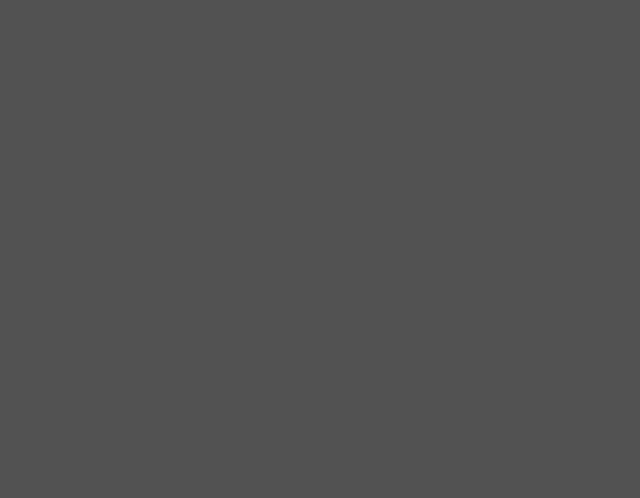
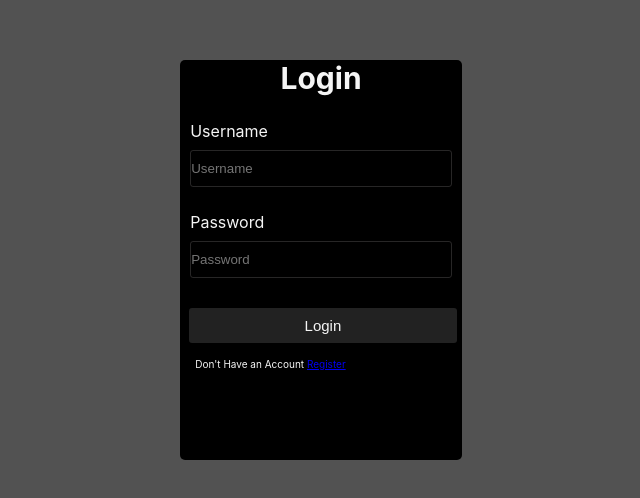
Before and after one commit to AyushK1798/tasks-daily, a React (Create React App) app: page /Login in a window 1280 px wide. Shown: the part 120-618 px from the top of the page, without its empty margins (319-959 px from the left). Built offline with nearby package versions, Linux system fonts and the light colour scheme.

Commit message:
Added Formik and Yup in Forms

```diff
--- a/package.json
+++ b/package.json
@@ -6,12 +6,14 @@
     "@testing-library/jest-dom": "^5.16.5",
     "@testing-library/react": "^13.4.0",
     "@testing-library/user-event": "^13.5.0",
+    "formik": "^2.2.9",
     "react": "^18.2.0",
     "react-dom": "^18.2.0",
     "react-router-dom": "^6.8.2",
     "react-scripts": "5.0.1",
     "styled-components": "^5.3.6",
-    "web-vitals": "^2.1.4"
+    "web-vitals": "^2.1.4",
+    "yup": "^1.0.2"
   },
   "scripts": {
     "start": "react-scripts start",
--- a/src/App.js
+++ b/src/App.js
@@ -1,3 +1,4 @@
+import React from "react";
 import Login from "./pages/Login";
 import { Route, Routes } from "react-router-dom";
 import Register from "./pages/Register";
@@ -5,9 +6,10 @@ import Register from "./pages/Register";
 function App() {
   return (
     <Routes>
-      <Route path="/" element={<Login />} />
+      <Route path="/Login" element={<Login />} />
       <Route path="/register" element={<Register />} />
     </Routes>
+
   );
 }
 
--- a/src/components/Button.jsx
+++ b/src/components/ButtonWrapper.jsx
@@ -1,6 +1,6 @@
 import styled from "styled-components";
 
-const Btn = styled.div`
+const ButtonStyle = styled.div`
   button {
     width: 95%;
     margin-left: 9px;
@@ -18,11 +18,11 @@ const Btn = styled.div`
   }
 `;
 
-function Button(props) {
+function ButtonWrapper(props) {
   return (
-    <Btn>
-      <button>{props.btnName}</button>
-    </Btn>
+    <ButtonStyle>
+      <button type="submit">{props.title}</button>
+    </ButtonStyle>
   );
 }
-export default Button;
+export default ButtonWrapper;
--- a/src/components/FormField.jsx
+++ b/src/components/FormField.jsx
@@ -19,17 +19,19 @@ const Div = styled.div`
 function FormField(props) {
   return (
     <Div>
-      <label For="username">{props.title}</label>
+      <label>{props.title}</label>
       <input
         type={props.type}
         placeholder={props.placeholder}
         value={props.value}
         id={props.id}
         onChange={props.onChange}
+        name= {props.name}
+        onBlur={props.onBlur}
       />
-      {props.error.length > 0 && (
+      {props.error && props.touch ? (
         <span style={{ color: "#EB455F", fontSize: 10 }}>{props.error}</span>
-      )}
+      ): null }
     </Div>
   );
 }
--- a/src/components/Wrapper.jsx
+++ b/src/components/Wrapper.jsx
@@ -4,7 +4,7 @@ const LoginWrapper = styled.div`
   background-color: black;
   margin: auto;
   margin-top: 180px;
-  height: 325px;
+  height: 400px;
   width: 22%;
   border-radius: 5px;
   header {
--- /dev/null
+++ b/src/formik.jsx
@@ -0,0 +1,63 @@
+import React from 'react';
+import { Formik } from 'formik';
+
+const Basic = () => (
+  <div>
+    <h1>Anywhere in your app!</h1>
+    <Formik
+      initialValues={{ email: '', password: '' }}
+      validate={values => {
+        const errors = {};
+        if (!values.email) {
+          errors.email = 'Required';
+        } else if (
+          !/^[A-Z0-9._%+-]+@[A-Z0-9.-]+\.[A-Z]{2,}$/i.test(values.email)
+        ) {
+          errors.email = 'Invalid email address';
+        }
+        return errors;
+      }}
+      onSubmit={(values, { setSubmitting }) => {
+        setTimeout(() => {
+          alert(JSON.stringify(values, null, 2));
+          setSubmitting(false);
+        }, 400);
+      }}
+    >
+      {({
+        values,
+        errors,
+        touched,
+        handleChange,
+        handleBlur,
+        handleSubmit,
+        isSubmitting,
+        /* and other goodies */
+      }) => (
+        <form onSubmit={handleSubmit}>
+          <input
+            type="email"
+            name="email"
+            onChange={handleChange}
+            onBlur={handleBlur}
+            value={values.email}
+          />
+          {errors.email && touched.email && errors.email}
+          <input
+            type="password"
+            name="password"
+            onChange={handleChange}
+            onBlur={handleBlur}
+            value={values.password}
+          />
+          {errors.password && touched.password && errors.password}
+          <button type="submit" disabled={isSubmitting}>
+            Submit
+          </button>
+        </form>
+      )}
+    </Formik>
+  </div>
+);
+
+export default Basic;
--- a/src/pages/Login.jsx
+++ b/src/pages/Login.jsx
@@ -1,59 +1,52 @@
-import { useState } from "react";
-import Button from "../components/Button";
 import FormField from "../components/FormField";
 import Wrapper from "../components/Wrapper";
+import { useFormik } from "formik";
+import ButtonWrapper from "../components/ButtonWrapper";
+import { formSchema } from "../schemas/formSchema";
+
+const initialValues = {
+  username: "",
+  password: "",
+};
 
 function Login() {
-  const [user, setUser] = useState("");
-  const [pass, setPass] = useState("");
-  const [userErr, setUserErr] = useState("");
-  const [passErr, setPassErr] = useState("");
+  const { values, errors, touched, handleBlur, handleChange, handleSubmit } =
+    useFormik({
+      initialValues: initialValues,
+      validationSchema: formSchema,
+      onSubmit: (values) => {
+        console.log(values);
+      },
+    });
 
-  const onChangeUserHandler = (e) => {
-    const value = e.target.value;
-    setUser(value);
-    console.log(setUser);
-    setUserErr("");
-  };
-  const onChangePassHandler = (e) => {
-    const value = e.target.value;
-    setPass(value);
-    console.log(setPass);
-    setPassErr("");
-  };
-  const onSubmitHandler = (e) => {
-    const isUser = user.trim() === "";
-    const isPass = pass.trim() === "";
-    if (isUser) {
-      setUserErr("Please enter Your Username");
-    }
-    if (isPass) {
-      setPassErr("please Enter Your Password");
-    }
-    e.preventDefault();
-  };
   return (
     <Wrapper pageName="Login">
-      <form onSubmit={onSubmitHandler}>
+      <form onSubmit={handleSubmit}>
         <FormField
           title="Username"
           type="text"
           placeholder="Username"
-          value={user}
-          id="userName"
-          onChange={onChangeUserHandler}
-          error={userErr}
+          value={values.username}
+          id="username"
+          onChange={handleChange}
+          onBlur={handleBlur}
+          name="username"
+          error={errors.username}
+          touch={touched.username}
         />
         <FormField
           title="Password"
           type="password"
           placeholder="Password"
-          value={pass}
+          value={values.password}
           id="password"
-          onChange={onChangePassHandler}
-          error={passErr}
+          onChange={handleChange}
+          onBlur={handleBlur}
+          name="password"
+          error={errors.password}
+          touch={touched.password}
         />
-        <Button btnName="Login" />
+        <ButtonWrapper title="Login" />
       </form>
       <p>
         Don't Have an Account <a href="/register"> Register</a>
--- a/src/pages/Register.jsx
+++ b/src/pages/Register.jsx
@@ -1,9 +1,10 @@
-import { useState } from "react";
+import { useFormik } from "formik";
 import styled from "styled-components";
 // import Wrapper from "../components/Wrapper";
 import FormField from "../components/FormField";
-import Button from "../components/Button";
+import Button from "../components/ButtonWrapper";
 import "../pages/register.css";
+import { formSchema } from "../schemas/formSchema";
 
 const RegisterWrapper = styled.div`
   background-color: black;
@@ -18,107 +19,63 @@ const RegisterWrapper = styled.div`
   }
 `;
 
+const initialValues = {
+  username: "",
+  firstname: "",
+  lastname: "",
+  confirmPassword: "",
+  password: "",
+};
 function Login() {
-  const [user, setUser] = useState("");
-  const [pass, setPass] = useState("");
-  const [cnfPass, setCnfPass] = useState("");
-  const [firstName, setFirstName] = useState("");
-  const [lastName, setLastName] = useState("");
-  const [userErr, setUserErr] = useState("");
-  const [passErr, setPassErr] = useState("");
-  const [cnfPassErr, setCnfPassErr] = useState("");
-  const [firstNameErr, setFirstNameErr] = useState("");
-  const [lastNameErr, setLastNameErr] = useState("");
-
-  const onChangeUserHandler = (e) => {
-    const value = e.target.value;
-    setUser(value);
-    console.log(setUser);
-    setUserErr("");
-  };
-  const onChangePassHandler = (e) => {
-    const value = e.target.value;
-    setPass(value);
-    setPassErr("");
-  };
-  const onChangeFirstNameHandler = (e) => {
-    const value = e.target.value;
-    setFirstName(value);
-    setFirstNameErr("");
-  };
-  const onChangeCnfPassHandler = (e) => {
-    const value = e.target.value;
-    setCnfPass(value);
-    setCnfPassErr("");
-  };
-  const onChangeLastNameHandler = (e) => {
-    const value = e.target.value;
-    setLastName(value);
-    setLastNameErr("");
-  };
-  const onSubmitHandler = (e) => {
-    // const isUser = user.trim() === "";
-    // const isPass = pass.trim() === "";
-    // const isFirstName = firstName.trim() === "";
-    // const isLastName = lastName.trim() === "";
-    // const isCnfPass = cnfPass.trim() === "";
-
-    if (!user) {
-      setUserErr("Please Enter Your Username");
-    } else if (user.length < 5) {
-      setUserErr("Username should have at least 5 characters");
-    }
-    if (!firstName) {
-      setFirstNameErr("please Enter Your Firstname");
-    }
-    if (!lastName) {
-      setLastNameErr("Please Enter Your Lastname");
-    }
-    if (!pass) {
-      setPassErr("Please Enter New Password");
-    } else if (user.length < 5) {
-      setPassErr("Password Should have at least 5 characters");
-    }
-    if (!cnfPass) {
-      setCnfPassErr("Please Re-Enter Password");
-    } else if (pass !== cnfPass) {
-      setCnfPassErr("Password Doesn't Match");
-    }
-
-    e.preventDefault();
-  };
+  const { values, errors, touched, handleChange, handleBlur, handleSubmit } =
+    useFormik({
+      initialValues,
+      validationSchema:formSchema,
+      onSubmit: (values) => {
+        console.log(values)
+      },
+    });
   return (
     <RegisterWrapper>
       <header>
         <h2>Register</h2>
       </header>
-      <form onSubmit={onSubmitHandler}>
+      <form onSubmit={handleSubmit}>
         <FormField
           title="Username"
           type="text"
           placeholder="Username"
           id="username"
-          value={user}
-          onChange={onChangeUserHandler}
-          error={userErr}
+          name="username"
+          value={values.username}
+          onChange={handleChange}
+          onBlur={handleBlur}
+          error={errors.username}
+          touch={touched.username}
         />
         <FormField
           title="Firstname"
           type="text"
           placeholder="Firstname"
           id="Firstname"
-          value={firstName}
-          onChange={onChangeFirstNameHandler}
-          error={firstNameErr}
+          name="firstname"
+          value={values.firstname}
+          onChange={handleChange}
+          onBlur={handleBlur}
+          error={errors.firstname}
+          touch={touched.firstname}
         />
         <FormField
           title="Lastname"
           type="text"
           placeholder="Lastname"
-          id="Lastname"
-          value={lastName}
-          onChange={onChangeLastNameHandler}
-          error={lastNameErr}
+          id="lastname"
+          name="lastname"
+          value={values.lastname}
+          onChange={handleChange}
+          onBlur={handleBlur}
+          error={errors.lastname}
+          touch={touched.lastname}
         />
         <div className="select">
           <select name="slct" id="slct">
@@ -133,21 +90,27 @@ function Login() {
           title="Password"
           type="Password"
           placeholder="Password"
-          id="Password"
-          value={pass}
-          onChange={onChangePassHandler}
-          error={passErr}
+          id="password"
+          name="password"
+          value={values.password}
+          onChange={handleChange}
+          onBlur={handleBlur}
+          error={errors.password}
+          touch={touched.password}
         />
         <FormField
           title="Confirm Password"
           type="password"
           placeholder="Re-Enter your Password"
-          id="Password"
-          value={cnfPass}
-          onChange={onChangeCnfPassHandler}
-          error={cnfPassErr}
+          id="confirmPassword"
+          name="confirmPassword"
+          value={values.confirmPassword}
+          onChange={handleChange}
+          onBlur={handleBlur}
+          error={errors.confirmPassword}
+          touch={touched.confirmPassword}
         />
-        <Button btnName="Register" />
+        <Button title="Register" />
       </form>
     </RegisterWrapper>
   );
--- /dev/null
+++ b/src/schemas/formSchema.jsx
@@ -0,0 +1,11 @@
+import * as Yup from "yup";
+
+export const formSchema = Yup.object({
+  username: Yup.string().min(5).max(10).required("Please Enter your Username"),
+  password: Yup.string().min(4).required("Please Enter Your Password"),
+  firstname: Yup.string().min(5).max(10).required("Please Enter your Username"),
+  lastname: Yup.string().min(5).max(10).required("Please Enter your Username"),
+  confirmPassword: Yup.string()
+    .required()
+    .oneOf([Yup.ref("password"), null], "Password Must Match"),
+});
```
Also changed, not shown: src/schemas/registerSchema.jsx (added, +11 -0 lines), 1 other file (tests, documents, lock files or other folders).
